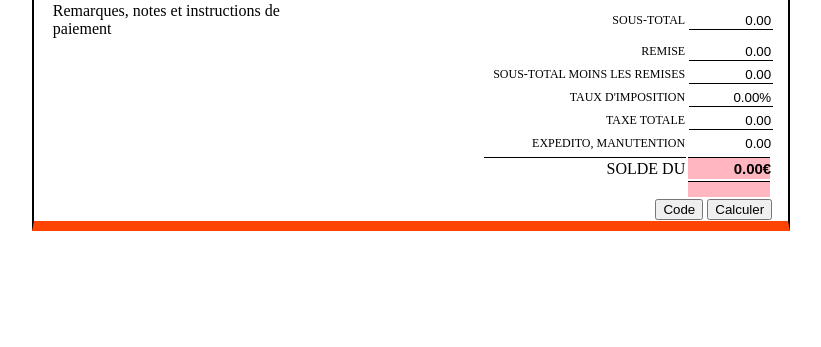
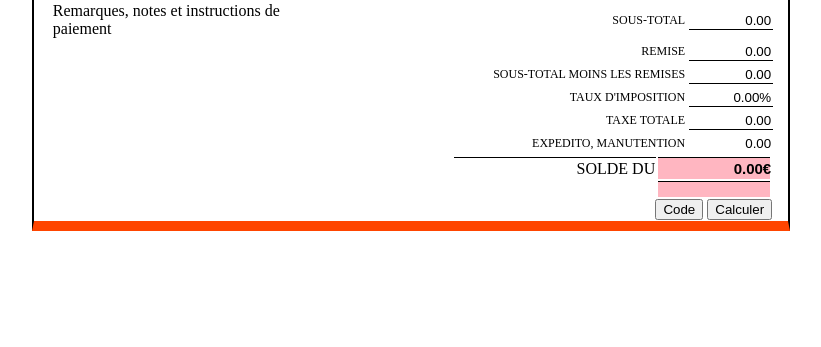
Before and after one commit to lisouche/lisouche, a PHP site: page /ppe/facture/index.html in a window 1280 px wide. Shown: the part 740-1087 px from the top of the page, without its empty margins (229-1050 px from the left). Run offline with PHP 8.4, Linux system fonts and the light colour scheme.

Commit message:
Update index.css

```diff
--- a/ppe/facture/index.css
+++ b/ppe/facture/index.css
@@ -148,7 +148,7 @@ input.rien{
 .solde{
 	background-color: lightpink;
 	border-top: 1px solid black;
-	width: 80px;
+	width: 110px;
 	height:13px;
 
 }
```
